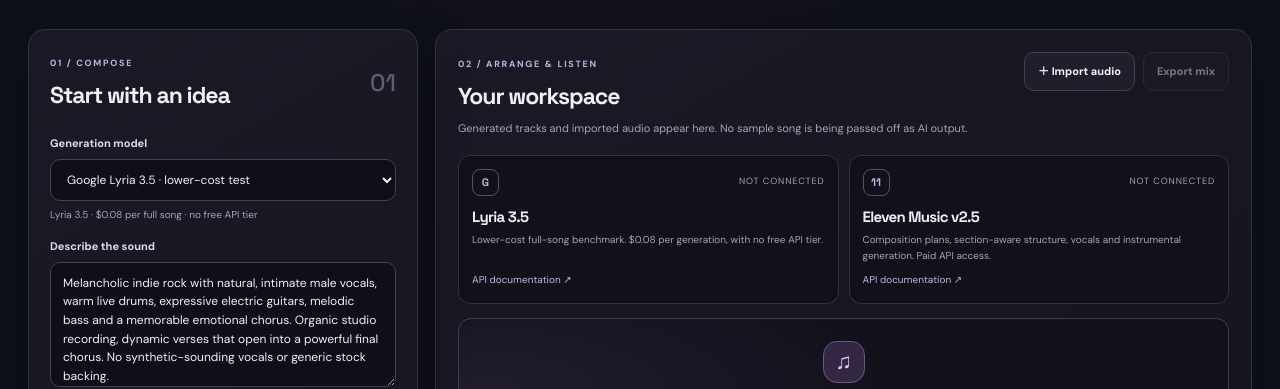
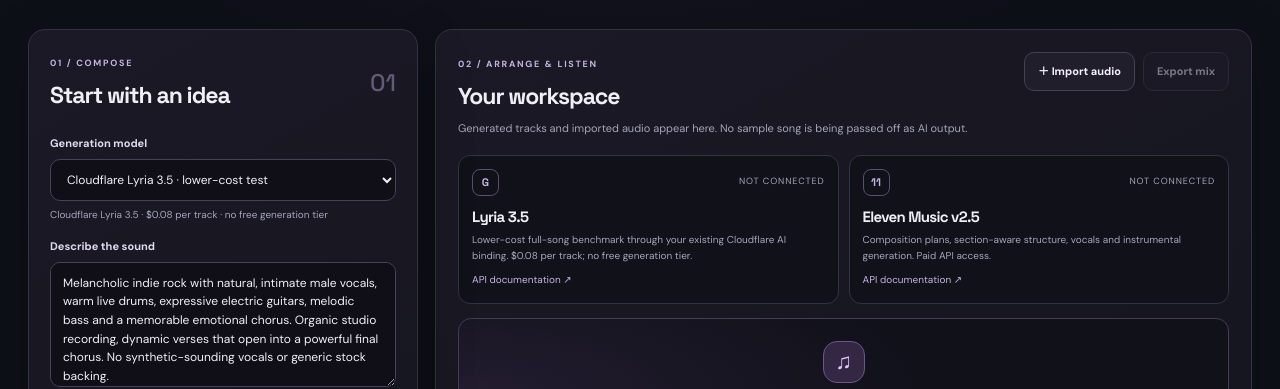
Before and after one commit to Tra1er/digital-work-portfolio, a plain HTML site: page song-studio/index.html in a window 1280 px wide. Shown: the part 337-726 px from the top of the page. Drawn offline with Linux system fonts and the light colour scheme; no server answers.

Commit message:
Clarify Cloudflare-hosted Lyria provider and per-track pricing

```diff
--- a/song-studio/index.html
+++ b/song-studio/index.html
@@ -64,10 +64,10 @@ window.onSongTurnstileLoad = function () {
       <div class="panel-heading"><div><span class="eyebrow">01 / COMPOSE</span><h2>Start with an idea</h2></div><span class="step-no">01</span></div>
       <label class="field-label" for="provider">Generation model</label>
       <select id="provider" class="control">
-        <option value="lyria">Google Lyria 3.5 · lower-cost test</option>
+        <option value="lyria">Cloudflare Lyria 3.5 · lower-cost test</option>
         <option value="eleven">Eleven Music v2.5 · advanced composition</option>
       </select>
-      <div class="provider-note" id="providerNote">Lyria 3.5 · $0.08 per full song · no free API tier</div>
+      <div class="provider-note" id="providerNote">Cloudflare Lyria 3.5 · $0.08 per track · no free generation tier</div>
 
       <label class="field-label" for="prompt">Describe the sound</label>
       <textarea id="prompt" class="control prompt-box" maxlength="3000" placeholder="Describe the genre, mood, instruments, vocal delivery, energy and production. Be specific.">Melancholic indie rock with natural, intimate male vocals, warm live drums, expressive electric guitars, melodic bass and a memorable emotional chorus. Organic studio recording, dynamic verses that open into a powerful final chorus. No synthetic-sounding vocals or generic stock backing.</textarea>
@@ -109,7 +109,7 @@ window.onSongTurnstileLoad = function () {
       </div>
 
       <div class="model-cards">
-        <article class="model-card" id="lyriaCard"><div class="model-top"><span class="model-icon">G</span><span class="model-state" id="lyriaState">Checking</span></div><h3>Lyria 3.5</h3><p>Lower-cost full-song benchmark. $0.08 per generation, with no free API tier.</p><a href="https://ai.google.dev/gemini-api/docs/music-generation" target="_blank" rel="noopener">API documentation ↗</a></article>
+        <article class="model-card" id="lyriaCard"><div class="model-top"><span class="model-icon">G</span><span class="model-state" id="lyriaState">Checking</span></div><h3>Lyria 3.5</h3><p>Lower-cost full-song benchmark through your existing Cloudflare AI binding. $0.08 per track; no free generation tier.</p><a href="https://ai.google.dev/gemini-api/docs/music-generation" target="_blank" rel="noopener">API documentation ↗</a></article>
         <article class="model-card" id="elevenCard"><div class="model-top"><span class="model-icon">11</span><span class="model-state" id="elevenState">Checking</span></div><h3>Eleven Music v2.5</h3><p>Composition plans, section-aware structure, vocals and instrumental generation. Paid API access.</p><a href="https://elevenlabs.io/docs/overview/capabilities/music" target="_blank" rel="noopener">API documentation ↗</a></article>
       </div>
 
```
